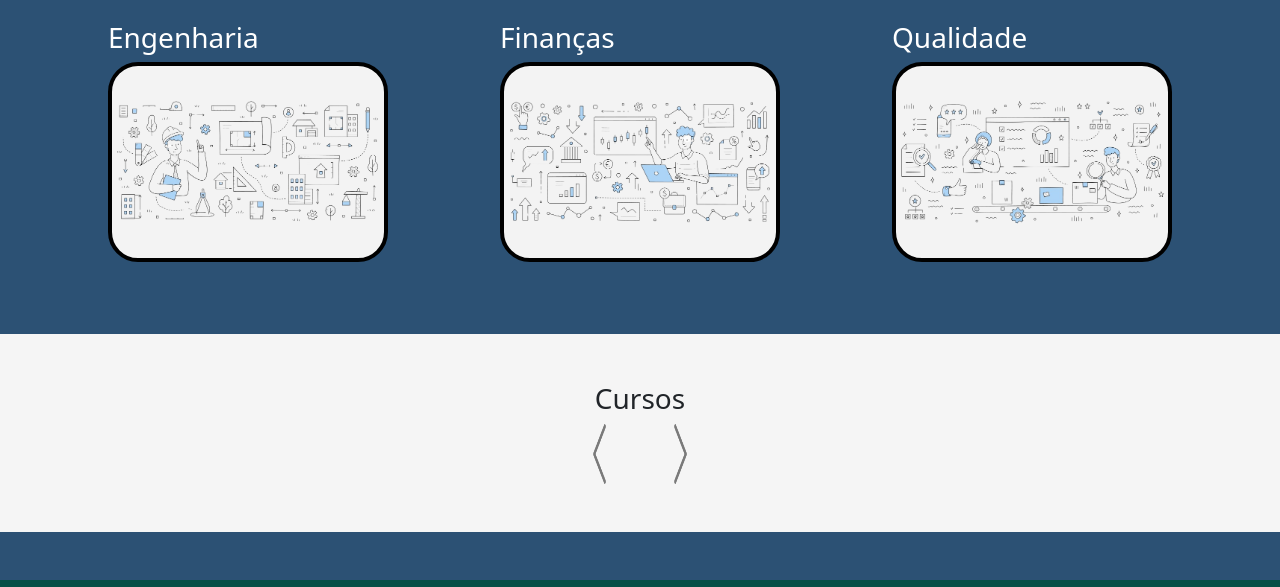
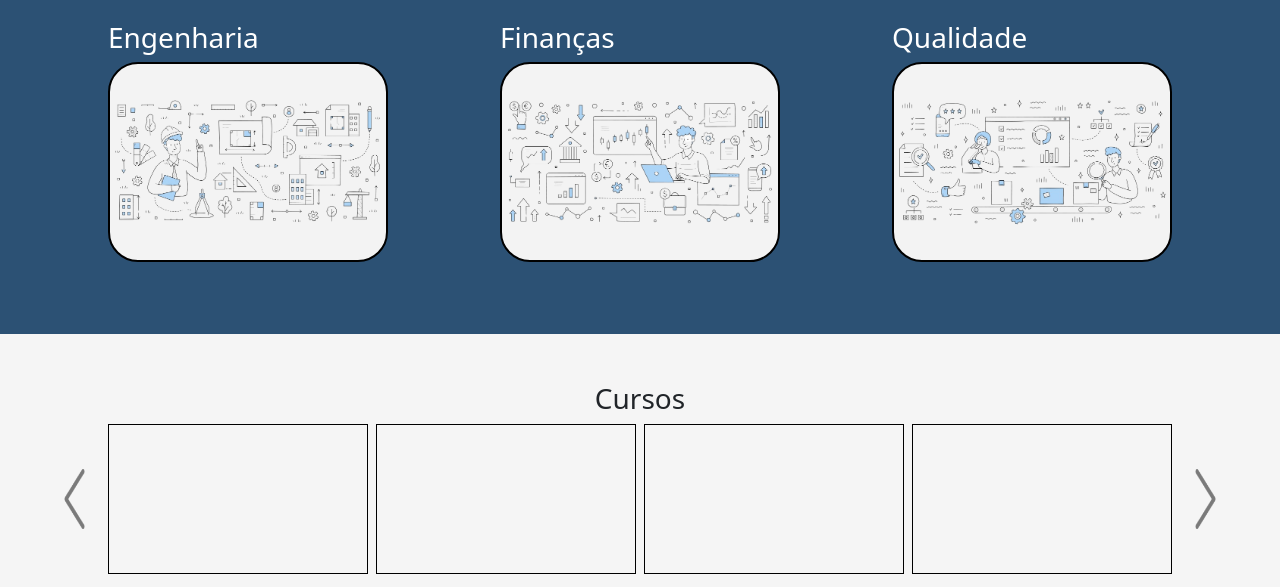
Before and after one commit to ICEI-PUC-Minas-PCO-SI/ScholarNet, a website: page src/index.html in a window 1280 px wide. Shown: the part 701-1288 px from the top of the page. Drawn offline with nearby package versions, Linux system fonts and the light colour scheme.

Commit message:
organizando e apagando arquivos duplicados

```diff
--- a/src/css/index.css
+++ b/src/css/index.css
@@ -82,7 +82,7 @@ footer .line {
 
 .area {
     height: 200px;
-    border: 4px solid black;
+    border: 2px solid black;
     border-radius: 30px;
     width: 280px;
     display: flex;
@@ -113,8 +113,7 @@ footer ul a li:hover {
     transition: all 0.5s
 }
 .area:hover {
-    border:1px solid black;
-    box-shadow: 2px 2px 4px black;
+    border: 2px solid lightblue;
     cursor: pointer;
     transition: ease-in 0.1s;
 }
--- a/src/js/index.js
+++ b/src/js/index.js
@@ -31,16 +31,24 @@ function carroselElements(){
 
       divContainer.classList.add('d-flex', 'gap-2', 'container-fluid', 'justify-content-center');
 
-      /*for (let i = 0; i<qtdElementos; i++){
-          var img = document.createElement('img');
-          img.src = './imgs/black.png';
-          img.classList.add('d-block', 'img-fluid');
-          img.alt = '...';
-          divContainer.appendChild(img);
-        }*/
+        for (let i = 0; i<qtdElementos; i++){
 
-        //Implementando o design dos cursos
+            var curso = document.createElement("div")
+            curso.style.border = "1px solid black"
+            curso.style.width = "fit-content"
+            if(larguraTela >1200){
+            curso.style.minWidth = "260px"
+            }
+            else if(larguraTela > 850){
+                curso.style.minWidth = "240px"
+            }
+            else{
+                curso.style.minWidth = "220px"
+            }
+            curso.style.height = "150px"
 
+            divContainer.appendChild(curso)
+        }
 
 
         carrosel[contador].appendChild(divContainer)
```
Also changed, not shown: package.json (+11 -3 lines), src/package.json (deleted, +0 -13 lines), 2 other files.
